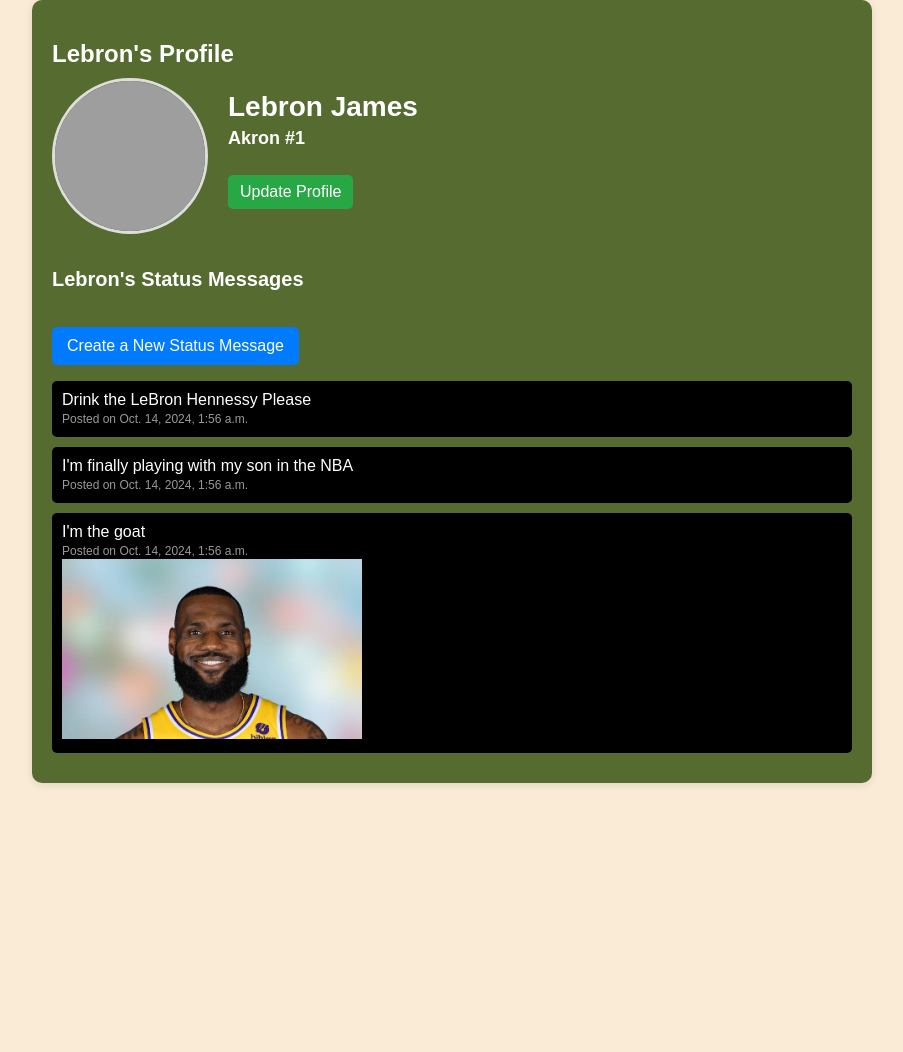
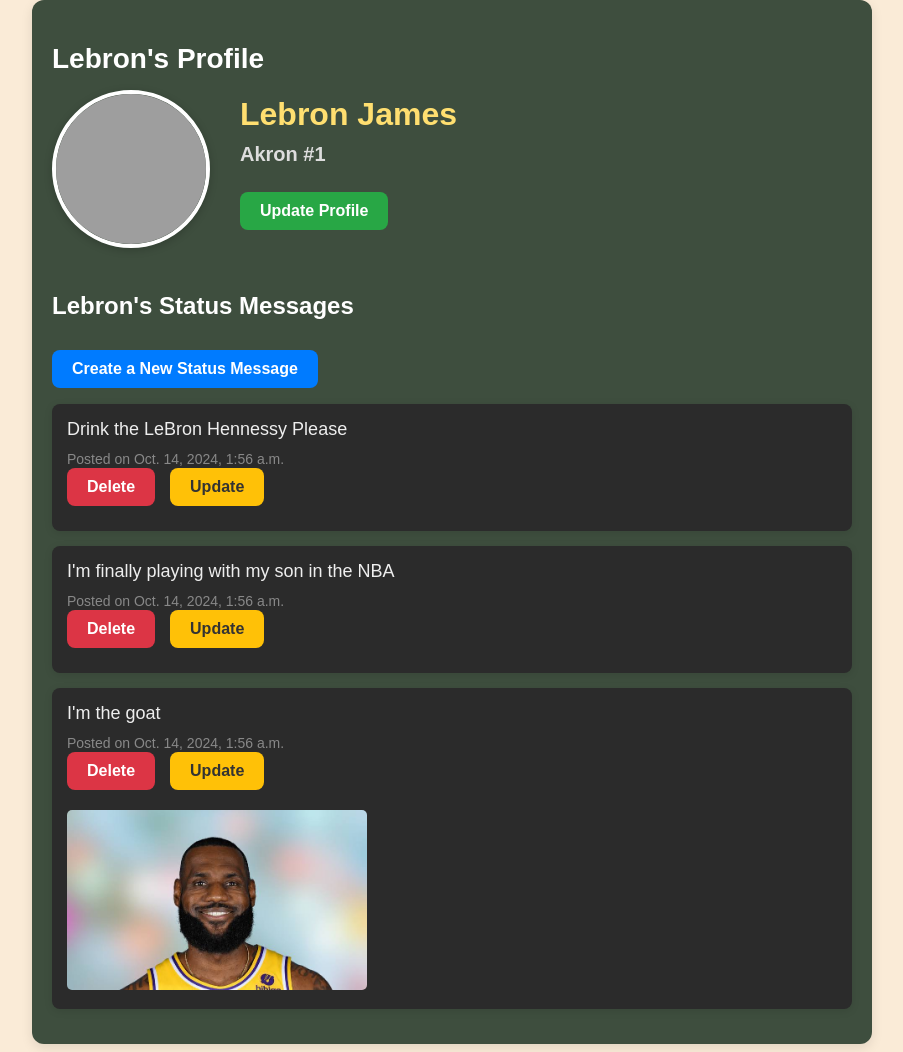
Before and after one commit to jameswong2003/cs412, a Django app: page /mini_fb/profile/1 in a window 1280 px wide. Shown: the part 126-1178 px from the top of the page, without its empty margins (188-1091 px from the left). Before the commit the page ends 911 px from the top, so only its background shows below. Run offline with Django 4.2, Linux system fonts and the light colour scheme; data comes from the database, SQL or seed files in the repository; both versions use the stored data as it was after the commit; grey boxes are pictures that could not be loaded.

Commit message:
fixing up everything

```diff
--- a/mini_fb/forms.py
+++ b/mini_fb/forms.py
@@ -21,3 +21,8 @@ class UpdateProfileForm(forms.ModelForm):
     class Meta:
         model = Profile
         fields = ['city', 'email', 'profile_image_url']
+
+class UpdateStatusMessageForm(forms.ModelForm):
+    class Meta:
+        model = StatusMessage
+        fields = ['message']
--- a/mini_fb/templates/mini_fb/show_profile.html
+++ b/mini_fb/templates/mini_fb/show_profile.html
@@ -8,23 +8,24 @@
     .profile_page {
         max-width: 800px;
         margin: 0 auto;
-        font-family: Arial, sans-serif;
+        font-family: 'Arial', sans-serif;
         color: white;
         padding: 20px;
-        background-color: darkolivegreen;
-        border-radius: 10px;
-        box-shadow: 0 2px 8px rgba(0, 0, 0, 0.1);
+        background-color: #3e4e3e;
+        border-radius: 12px;
+        box-shadow: 0 4px 12px rgba(0, 0, 0, 0.1);
     }
 
     .profile_page h2 {
-        font-size: 24px;
-        margin-bottom: 10px;
+        font-size: 28px;
+        font-weight: bold;
+        margin-bottom: 15px;
     }
 
     .profile_info {
         display: flex;
-        gap: 20px;
-        margin-bottom: 20px;
+        gap: 30px;
+        margin-bottom: 30px;
         align-items: center;
     }
 
@@ -33,76 +34,116 @@
         width: 150px;
         height: 150px;
         object-fit: cover;
-        border: 3px solid #ddd;
+        border: 4px solid #fff;
+        box-shadow: 0 2px 8px rgba(0, 0, 0, 0.2);
     }
 
     .profile_info h1 {
-        font-size: 28px;
+        font-size: 32px;
         margin: 0;
+        font-weight: bold;
+        color: #ffdf70;
     }
 
     .profile_info h2 {
-        font-size: 18px;
-        margin: 5px 0;
+        font-size: 20px;
+        margin-top: 10px;
+        color: #ddd;
     }
 
     .status_section {
-        margin-top: 30px;
+        margin-top: 40px;
     }
 
     .status_section h3 {
-        font-size: 20px;
-        margin-bottom: 15px;
+        font-size: 24px;
+        margin-bottom: 20px;
+        font-weight: bold;
     }
 
     .status_message {
-        background-color: black;
-        padding: 10px;
-        border-radius: 5px;
-        margin-bottom: 10px;
+        background-color: #2b2b2b;
+        padding: 15px;
+        border-radius: 8px;
+        margin-bottom: 15px;
+        box-shadow: 0 2px 8px rgba(0, 0, 0, 0.1);
+        transition: background-color 0.3s ease;
+    }
+
+    .status_message:hover {
+        background-color: #333;
     }
 
     .status_message p {
-        margin: 0;
+        margin: 0 0 10px;
+        font-size: 18px;
+        color: #eee;
     }
 
     .status_message span {
-        font-size: 12px;
-        color: #999;
+        font-size: 14px;
+        color: #888;
+    }
+
+    .status_message img {
+        width: 100%;
+        max-width: 300px;
+        margin-top: 10px;
+        border-radius: 5px;
+        object-fit: cover;
+    }
+
+    a.create_status, a.update_profile, a.delete_status, a.update_status {
+        display: inline-block;
+        padding: 10px 20px;
+        border-radius: 8px;
+        text-decoration: none;
+        font-size: 16px;
+        font-weight: bold;
+        transition: background-color 0.3s ease, transform 0.2s ease;
     }
 
     a.create_status {
-        display: inline-block;
-        margin-top: 20px;
         background-color: #007bff;
         color: #fff;
-        padding: 10px 15px;
-        border-radius: 5px;
-        text-decoration: none;
-        transition: background-color 0.3s ease;
+        margin-top: 10px;
     }
 
     a.create_status:hover {
         background-color: #0056b3;
+        transform: translateY(-2px);
     }
 
-    img {
-        width: 300px;
+    a.update_profile {
+        background-color: #28a745;
+        color: #fff;
+        margin-top: 10px;
     }
 
-    .update_profile {
-        display: inline-block;
-        margin-top: 10px;
-        background-color: #28a745;
-        color: #fff;
-        padding: 8px 12px;
-        border-radius: 5px;
-        text-decoration: none;
-        transition: background-color 0.3s ease;
+    a.update_profile:hover {
+        background-color: #218838;
+        transform: translateY(-2px);
     }
 
-    .update_profile:hover {
-        background-color: #218838;
+    a.delete_status {
+        background-color: #dc3545;
+        color: #fff;
+        margin-right: 10px;
+    }
+
+    a.delete_status:hover {
+        background-color: #c82333;
+        transform: translateY(-2px);
+    }
+
+    a.update_status {
+        background-color: #ffc107;
+        color: #333;
+    }
+
+    a.update_status:hover {
+        background-color: #e0a800;
+        transform: translateY(-2px);
     }
 </style>
 
@@ -136,6 +177,11 @@
                 <p>{{ message.message }}</p>
                 <span>Posted on {{ message.timestamp }}</span>
 
+                <p>
+                    <a href="{% url 'delete_status_form' message.pk %}" class="delete_status">Delete</a>
+                    <a href="{% url 'update_status_message' message.pk %}" class="update_status">Update</a>
+                </p>
+
                 <!-- Display images if they exist -->
                 {% if message.get_images %}
                     <div class="status-images">
--- a/mini_fb/urls.py
+++ b/mini_fb/urls.py
@@ -1,10 +1,12 @@
 from django.urls import path
-from .views import ShowAllProfilesView, ShowProfilePageView, CreateProfileView, CreateStatusMessageView, UpdateProfileView
+from .views import ShowAllProfilesView, ShowProfilePageView, CreateProfileView, CreateStatusMessageView, UpdateProfileView, DeleteStatusMessageView, UpdateStatusMessageView
 
 urlpatterns = [
     path('', ShowAllProfilesView.as_view(), name='show_all_profiles'),
     path('profile/<int:pk>', ShowProfilePageView.as_view(), name='show_profile'),
     path('create_profile/', CreateProfileView.as_view(), name='create_profile'),
     path('profile/<int:pk>/create_status/', CreateStatusMessageView.as_view(), name='create_status'),
-    path('profile/<int:pk>/update/', UpdateProfileView.as_view(), name='update_profile')
+    path('profile/<int:pk>/update/', UpdateProfileView.as_view(), name='update_profile'),
+    path('status/<int:pk>/delete/', DeleteStatusMessageView.as_view(), name='delete_status_form'),
+    path('status/<int:pk>/update/', UpdateStatusMessageView.as_view(), name='update_status_message'),
 ]
--- a/mini_fb/views.py
+++ b/mini_fb/views.py
@@ -1,8 +1,8 @@
 from django.shortcuts import render, get_object_or_404
 from django.urls import reverse_lazy
-from django.views.generic import ListView, DetailView, CreateView, UpdateView
+from django.views.generic import ListView, DetailView, CreateView, UpdateView, DeleteView
 from .models import Profile, StatusMessage, Image
-from .forms import CreateProfileForm, CreateStatusMessageForm, UpdateProfileForm
+from .forms import CreateProfileForm, CreateStatusMessageForm, UpdateProfileForm, UpdateStatusMessageForm
 
 # Create your views here.
 
@@ -62,3 +62,28 @@ class UpdateProfileView(UpdateView):
     def get_success_url(self):
         profile_pk = self.kwargs['pk']
         return reverse_lazy('show_profile', kwargs={'pk': profile_pk})
+
+class DeleteStatusMessageView(DeleteView):
+    model = StatusMessage
+    template_name = 'mini_fb/delete_status_form.html'
+    context_object_name = 'status_message'
+
+    def get_success_url(self):
+        # Get the profile associated with the StatusMessage
+        status_message = self.get_object()
+        profile_pk = status_message.profile.pk
+
+        # Redirect to the profile page after deletion
+        return reverse_lazy('show_profile', kwargs={'pk': profile_pk})
+
+class UpdateStatusMessageView(UpdateView):
+    model = StatusMessage
+    form_class = UpdateStatusMessageForm
+    template_name = 'mini_fb/update_status_form.html'
+    context_object_name = 'status_message'
+
+    def get_success_url(self):
+        # After updating, redirect back to the profile page of the user who owns the status message
+        status_message = self.get_object()
+        profile_pk = status_message.profile.pk
+        return reverse_lazy('show_profile', kwargs={'pk': profile_pk})
```
Also changed, not shown: mini_fb/templates/mini_fb/delete_status_form.html (added, +90 -0 lines), mini_fb/templates/mini_fb/update_status_form.html (added, +102 -0 lines), db.sqlite3.
